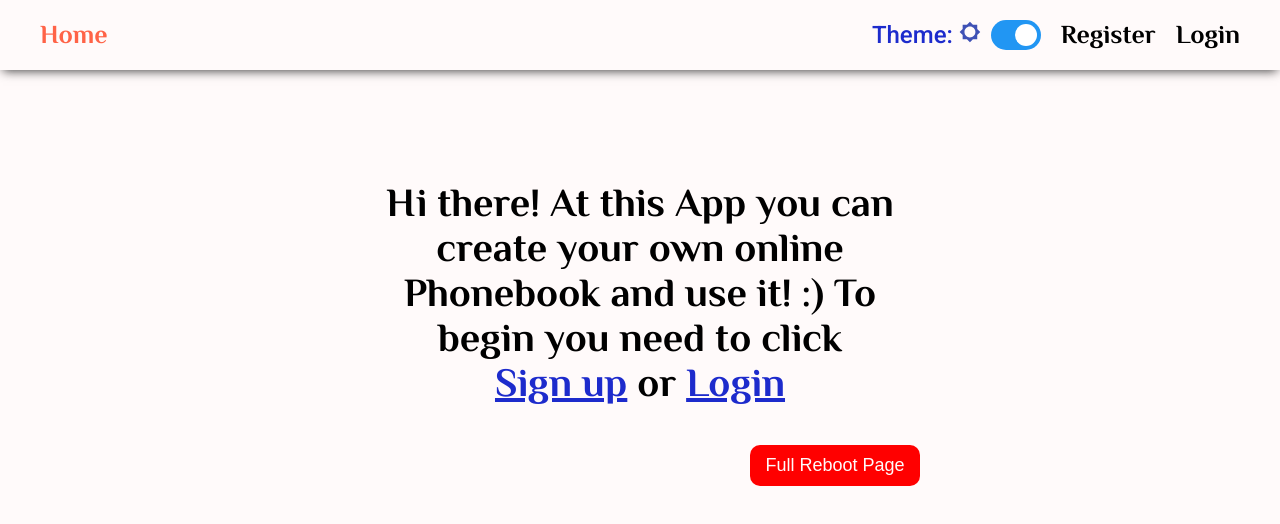
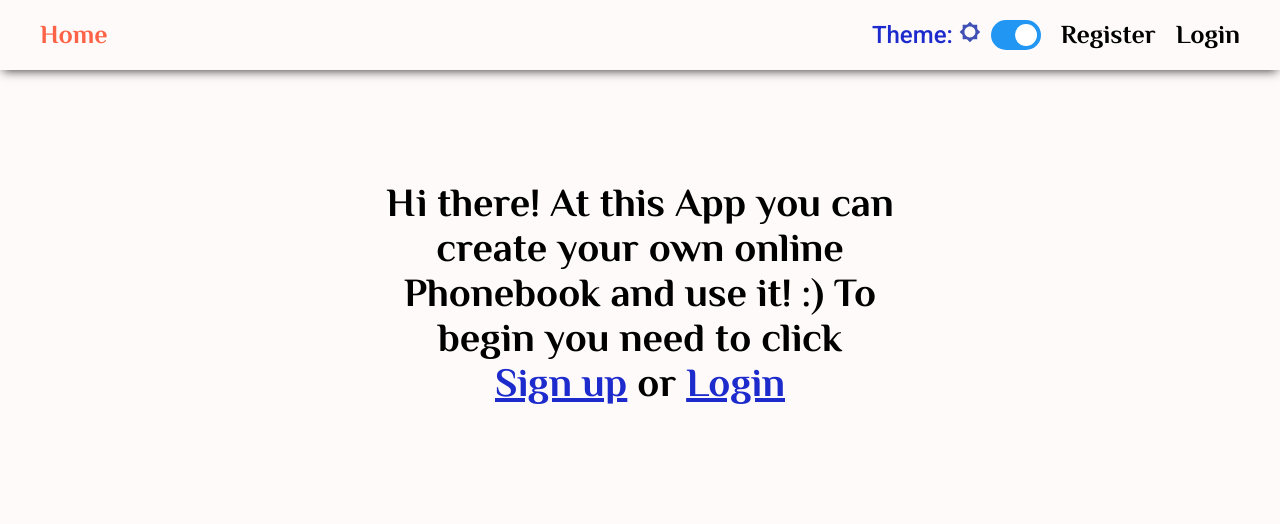
Before and after one commit to Daikiri-San/goit-react-hw-08-phonebook, a React (Create React App) app: page / in a window 1280 px wide. Shown: the top 524 px of the page. Built offline with nearby package versions, Linux system fonts and the light colour scheme.

Commit message:
some errors improvement

```diff
--- a/src/components/Layout.js
+++ b/src/components/Layout.js
@@ -21,7 +21,12 @@ const Container = styled.div`
 const Layout = ({ children, theme, hasError, isLoading }) => (
   <Background color={theme.config.mainBGColor}>
     {isLoading && <Spinner />}
-    {hasError && <Notification message={hasError} apearNotice={true} />}
+    {hasError && !hasError.includes('401') && (
+      <Notification message={hasError} apearNotice={true} />
+    )}
+    {hasError && hasError.includes('401') && (
+      <Notification serverError={true} apearNotice={true} />
+    )}
     <AppBar />
     <Container>{children}</Container>
   </Background>
--- a/src/components/Notification.js
+++ b/src/components/Notification.js
@@ -20,7 +20,39 @@ const Text = styled.p`
   font-size: 3rem;
 `;
 
-function Notification({ message, apearNotice }) {
+const Button = styled.button`
+  display: flex;
+  justify-content: space-evenly;
+  align-items: center;
+  font-size: 1.8rem;
+  width: 17rem;
+  margin: 0 auto 1rem;
+  padding: 1rem 1.2rem;
+  border: none;
+  border-radius: 1rem;
+  background-color: #4a69cf;
+  cursor: pointer;
+  color: snow;
+  transition: all 0.2s ease;
+
+  &:hover,
+  &:focus {
+    background-color: #404fff;
+    color: snow;
+    box-shadow: 0px 0px 10px 0px rgba(0, 0, 0, 0.75);
+    outline: none;
+  }
+
+  &:active {
+    background-color: #7883ff;
+  }
+`;
+
+function Notification({ message, apearNotice, serverError }) {
+  const reboot = () => {
+    window.localStorage.clear();
+    window.location.reload();
+  };
   return (
     <CSSTransition
       timeout={250}
@@ -29,7 +61,15 @@ function Notification({ message, apearNotice }) {
       unmountOnExit
     >
       <Container>
-        <Text>{message}</Text>
+        {message && <Text>{message}</Text>}
+        {serverError && (
+          <>
+            <Text>
+              There are some server issue, please click on this button:
+            </Text>{' '}
+            <Button onClick={reboot}>Full Reboot Page</Button>{' '}
+          </>
+        )}
       </Container>
     </CSSTransition>
   );
--- a/src/views/HomePage.js
+++ b/src/views/HomePage.js
@@ -37,45 +37,11 @@ const MyLink = styled(Link)`
   }
 `;
 
-const Button = styled.button`
-  display: flex;
-  justify-content: space-evenly;
-  align-items: center;
-  font-size: 1.8rem;
-  margin-left: auto;
-  margin-top: 4rem;
-  width: 17rem;
-  padding: 1rem 1.2rem;
-  border: none;
-  border-radius: 1rem;
-  background-color: red;
-  cursor: pointer;
-  color: snow;
-  transition: all 0.2s ease;
-
-  &:hover,
-  &:focus {
-    background-color: #f02222;
-    color: snow;
-    box-shadow: 0px 0px 10px 0px rgba(0, 0, 0, 0.75);
-    outline: none;
-  }
-
-  &:active {
-    background-color: tomato;
-  }
-`;
-
-const HomePage = ({ theme, isAuthenticated }) => {
-  const reboot = () => {
-    window.localStorage.clear();
-    window.location.reload();
-  };
-  return (
+const HomePage = ({ theme, isAuthenticated }) => (
   <Container>
     <Greetings color={theme.config.messageColor}>
-        Hi there! At this App you can create your own online Phonebook and use
-        it! :) To begin you need to click
+      Hi there! At this App you can create your own online Phonebook and use it!
+      :) To begin you need to click
     </Greetings>
     {isAuthenticated ? (
       <Greetings>
@@ -97,10 +63,8 @@ const HomePage = ({ theme, isAuthenticated }) => {
         </MyLink>
       </Greetings>
     )}
-      <Button onClick={reboot}>Full Reboot Page</Button>
   </Container>
 );
-};
 
 const mapStateToProps = state => ({
   isAuthenticated: authSelectors.isAuthenticated(state),
```
Lines whose indentation alone changed are shown as unchanged.
